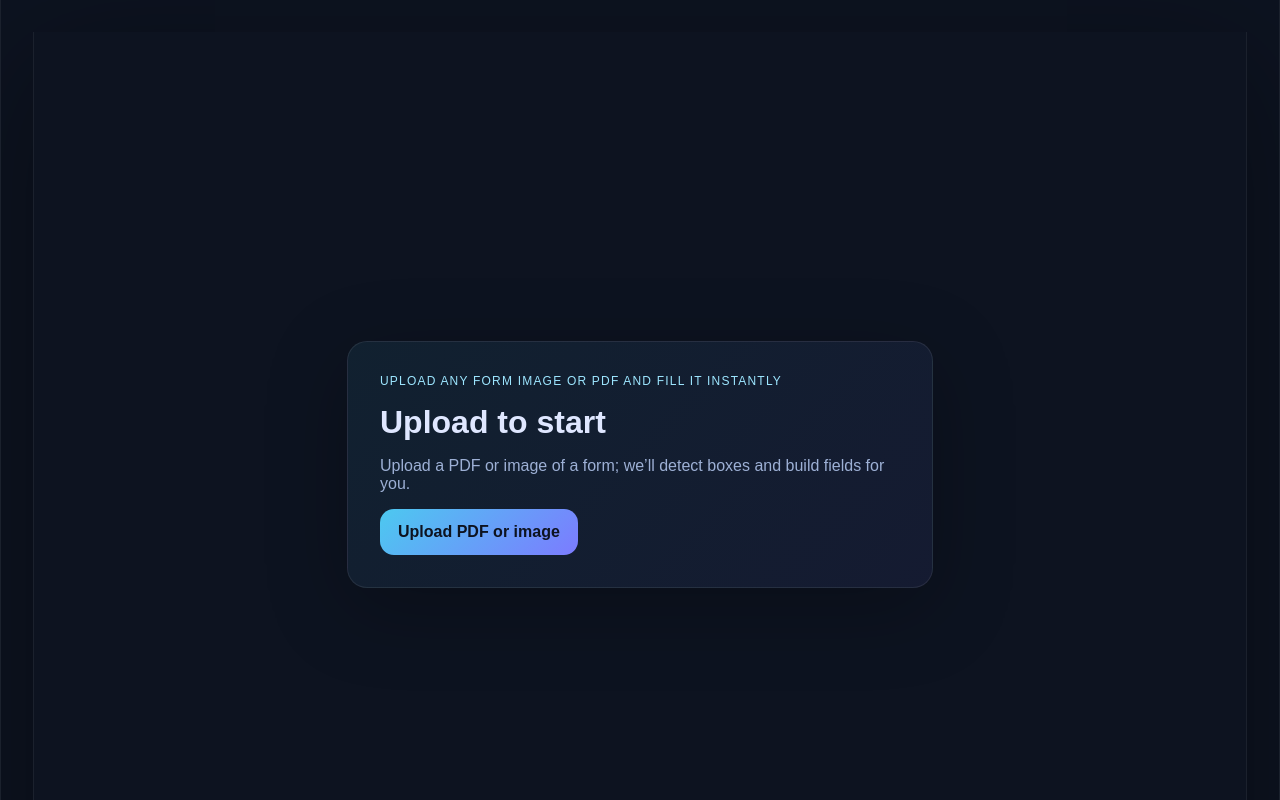
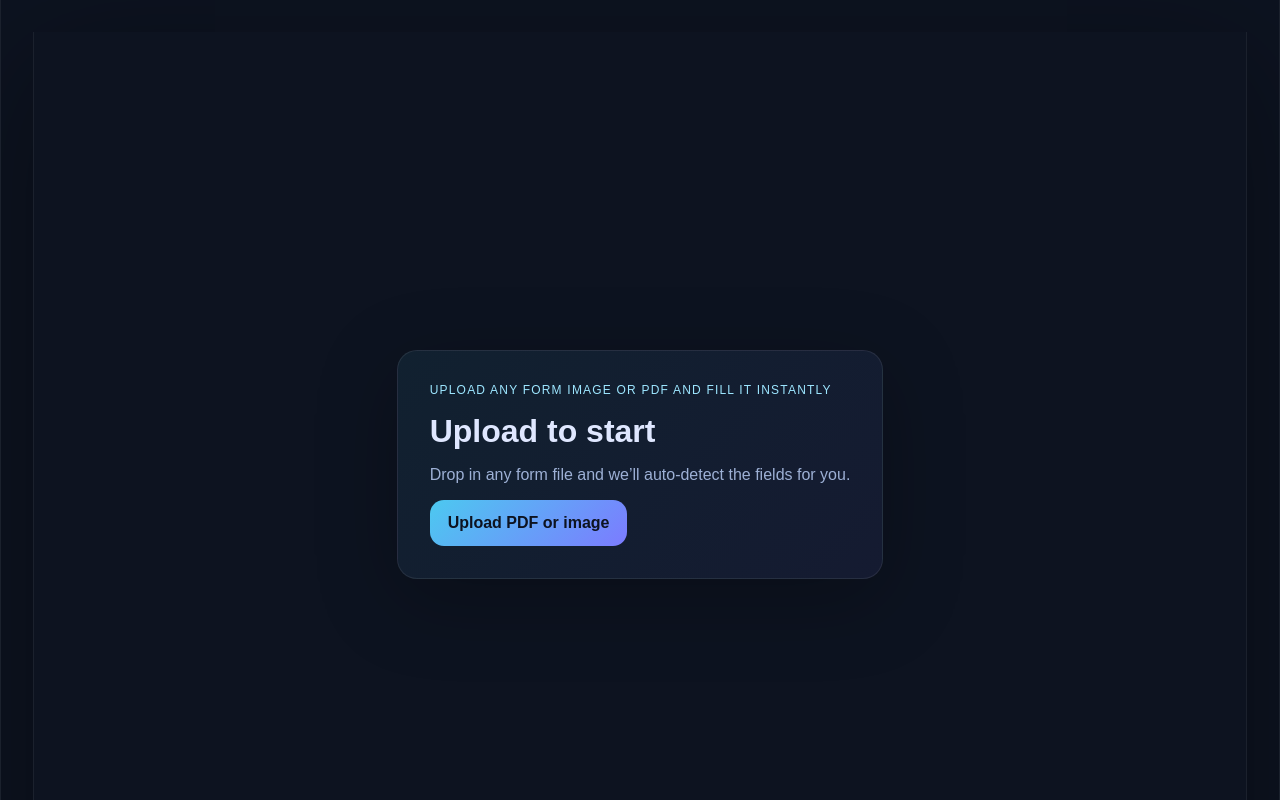
Before and after one commit to vyahhi/keep-calm-and-fill-the-form, a Next.js app: page / in a window 1280 px wide. Shown: the top 800 px of the page. Built offline with nearby package versions, Linux system fonts and the light colour scheme.

Commit message:
Tighten hero description copy

```diff
--- a/src/app/page.tsx
+++ b/src/app/page.tsx
@@ -288,7 +288,7 @@ export default function Home() {
 
   const heroDescription = useMemo(() => {
     if (!file)
-      return "Upload a PDF or image of a form; we’ll detect boxes and build fields for you.";
+      return "Drop in any form file and we’ll auto-detect the fields for you.";
     if (!hasForm) return "Finding fields to turn this file into a quick web form.";
     return "Review detected fields, fill them out, and download an overlaid PDF.";
   }, [file, hasForm]);
```
